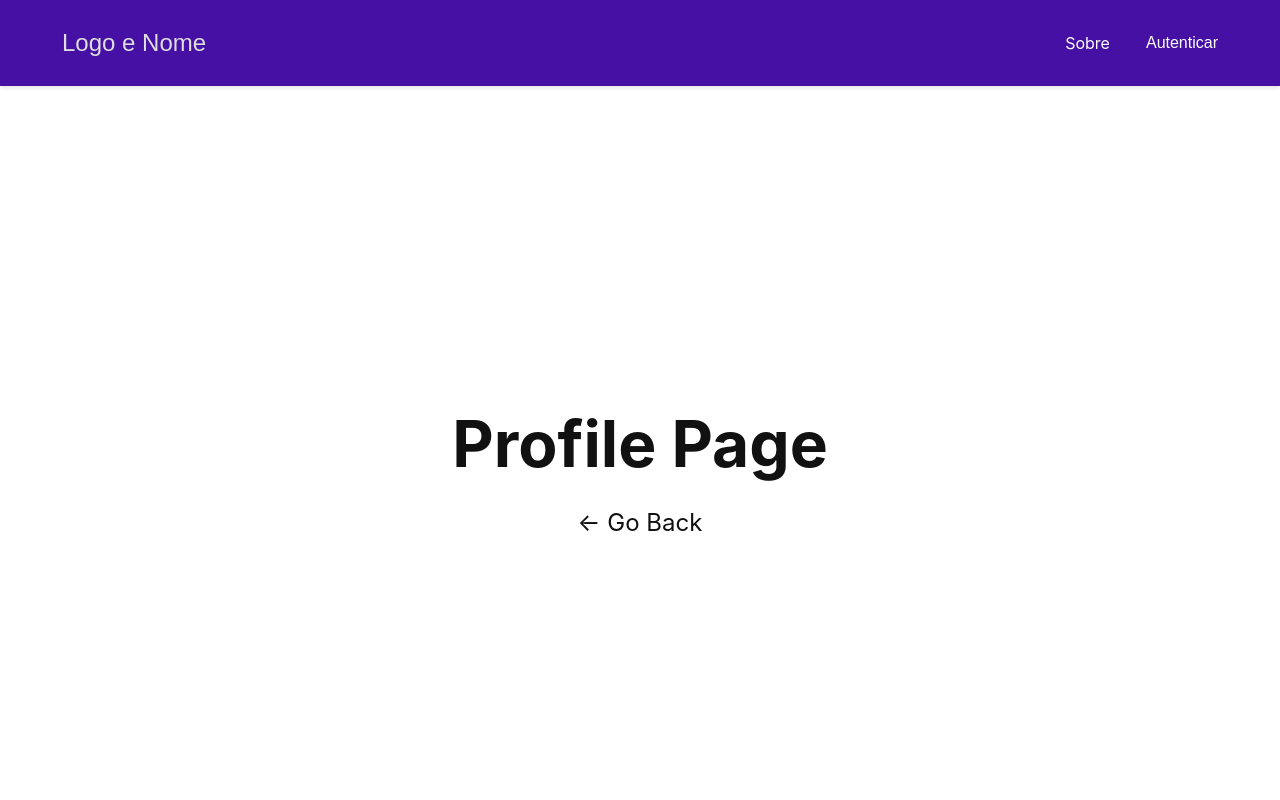
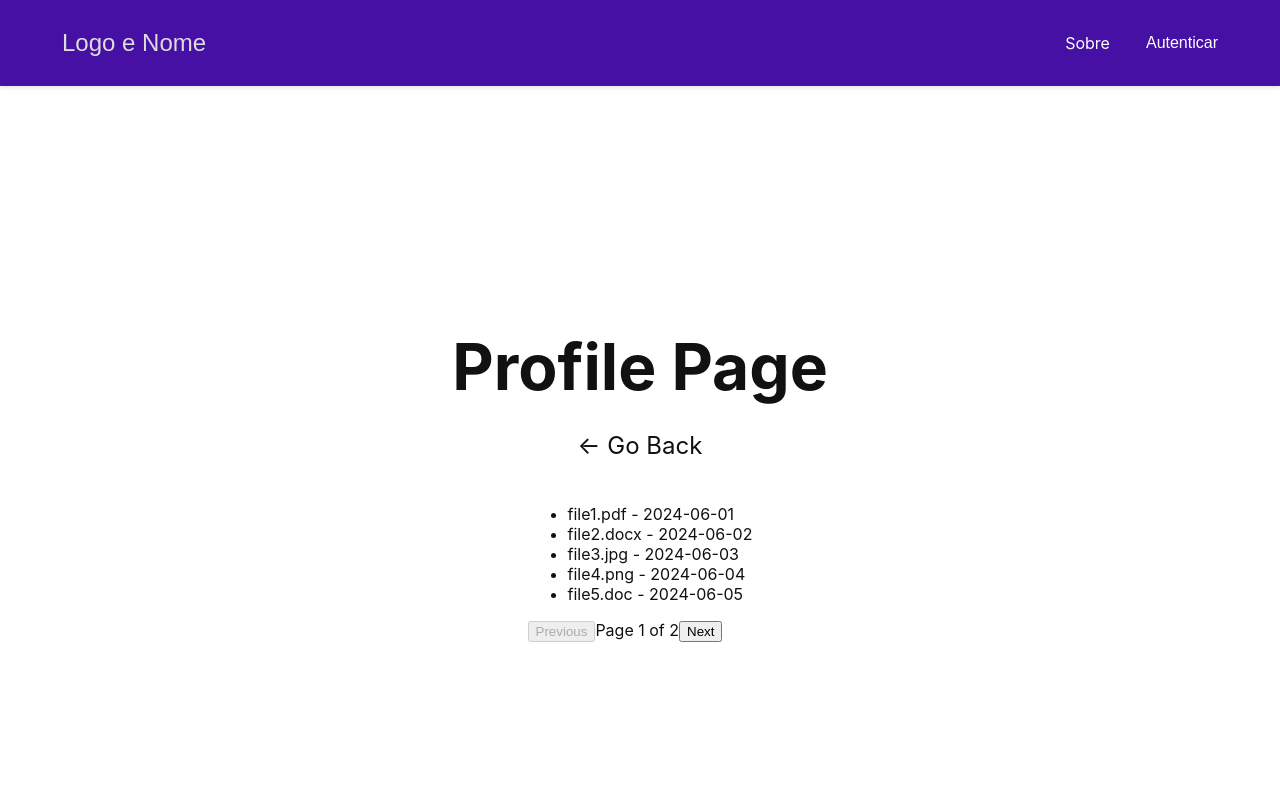
Before and after one commit to calegass/granto-web-client, a Next.js app: page /profile in a window 1280 px wide. Shown: the top 800 px of the page. Built offline with nearby package versions, Linux system fonts and the light colour scheme.

Commit message:
feat: add pagination files for user logged

```diff
--- /dev/null
+++ b/components/FileListPagination/FileListPagination.tsx
@@ -0,0 +1,45 @@
+import React, { useState, useEffect } from 'react';
+import Pagination from '../Pagination';
+
+interface MyFile {
+  id: string;
+  name: string;
+  uploadDate: string;
+}
+
+interface FileListWithPaginationProps {
+  files: MyFile[];
+  filesPerPage: number;
+}
+
+const FileListWithPagination: React.FC<FileListWithPaginationProps> = ({ files, filesPerPage }) => {
+  const [currentPage, setCurrentPage] = useState(1);
+  const [currentFiles, setCurrentFiles] = useState<MyFile[]>([]);
+
+  useEffect(() => {
+    const indexOfLastFile = currentPage * filesPerPage;
+    const indexOfFirstFile = indexOfLastFile - filesPerPage;
+    setCurrentFiles(files.slice(indexOfFirstFile, indexOfLastFile));
+  }, [currentPage, files, filesPerPage]);
+
+  const totalPages = Math.ceil(files.length / filesPerPage);
+
+  const handlePageChange = (page: number) => {
+    setCurrentPage(page);
+  };
+
+  return (
+    <div>
+      <ul>
+        {currentFiles.map(file => (
+          <li key={file.id}>
+            {file.name} - {file.uploadDate}
+          </li>
+        ))}
+      </ul>
+      <Pagination currentPage={currentPage} totalPages={totalPages} onPageChange={handlePageChange} />
+    </div>
+  );
+};
+
+export default FileListWithPagination;
--- /dev/null
+++ b/components/Pagination/index.tsx
@@ -0,0 +1,35 @@
+import React from 'react';
+
+interface PaginationProps {
+  currentPage: number;
+  totalPages: number;
+  onPageChange: (page: number) => void;
+}
+
+const Pagination: React.FC<PaginationProps> = ({ currentPage, totalPages, onPageChange }) => {
+  const handlePrevious = () => {
+    if (currentPage > 1) {
+      onPageChange(currentPage - 1);
+    }
+  };
+
+  const handleNext = () => {
+    if (currentPage < totalPages) {
+      onPageChange(currentPage + 1);
+    }
+  };
+
+  return (
+    <div>
+      <button onClick={handlePrevious} disabled={currentPage === 1}>
+        Previous
+      </button>
+      <span>Page {currentPage} of {totalPages}</span>
+      <button onClick={handleNext} disabled={currentPage === totalPages}>
+        Next
+      </button>
+    </div>
+  );
+};
+
+export default Pagination;
--- a/pages/profile/index.tsx
+++ b/pages/profile/index.tsx
@@ -1,10 +1,45 @@
+import React, { useState, useEffect } from 'react';
 import Link from "next/link";
+import Head from "next/head";
 import { Container, Main, Title, Description } from "@/components/sharedstyles";
-import Head from "next/head";
+import FileListWithPagination from '@/components/FileListPagination/FileListPagination';
+
+interface MyFile {
+    id: string;
+    name: string;
+    uploadDate: string;
+}
 
 
-export default function Profile(){
-    return(
+const Profile = () => {
+  const [files, setFiles] = useState<MyFile[]>([]);
+
+//   useEffect(() => {
+//     // Fetch files from the server (substitute with your actual API endpoint)
+//     fetch('/api/files') // Replace with your API endpoint
+//       .then(response => response.json())
+//       .then(data => setFiles(data))
+//       .catch(error => console.error('Error fetching files:', error));
+//   }, []);
+
+  useEffect(() => {
+    // Lista de arquivos fictícios para teste
+    const testFiles: MyFile[] = [
+      { id: '1', name: 'file1.pdf', uploadDate: '2024-06-01' },
+      { id: '2', name: 'file2.docx', uploadDate: '2024-06-02' },
+      { id: '3', name: 'file3.jpg', uploadDate: '2024-06-03' },
+      { id: '4', name: 'file4.png', uploadDate: '2024-06-04' },
+      { id: '5', name: 'file5.doc', uploadDate: '2024-06-05' },
+      { id: '6', name: 'file6.pdf', uploadDate: '2024-06-06' },
+      { id: '7', name: 'file7.docx', uploadDate: '2024-06-07' },
+      { id: '8', name: 'file8.jpg', uploadDate: '2024-06-08' },
+      { id: '9', name: 'file9.png', uploadDate: '2024-06-09' },
+      { id: '10', name: 'file10.doc', uploadDate: '2024-06-10' }
+    ];
+    setFiles(testFiles);
+  }, []);
+
+  return (
     <Container>
       <Head>
         <title>Profile</title>
@@ -16,7 +51,10 @@ export default function Profile(){
         <Description>
           <Link href="/">&larr; Go Back</Link>
         </Description>
+        <FileListWithPagination files={files} filesPerPage={5} />
       </Main>
     </Container>
-    )
-}
+  );
+};
+
+export default Profile;
```
Also changed, not shown: components/FileListPagination/styles.ts (added), components/Pagination/styles.ts (added). Lines whose indentation alone changed are shown as unchanged.
